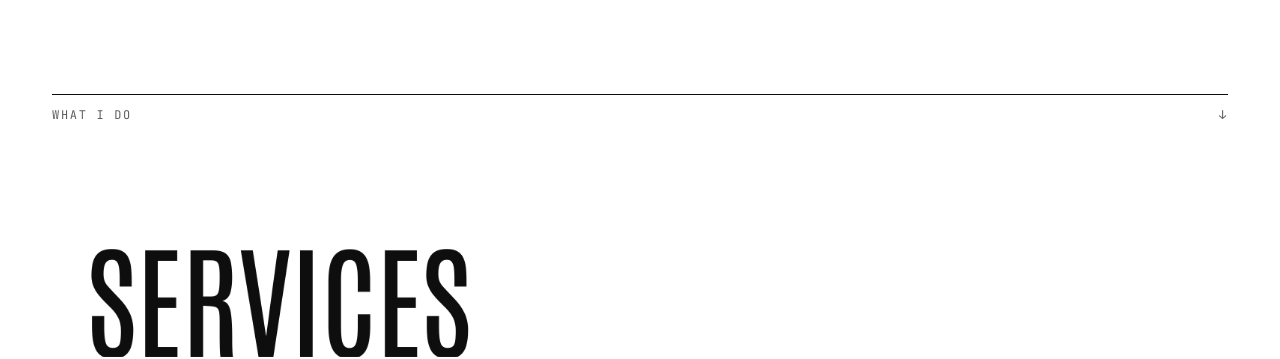
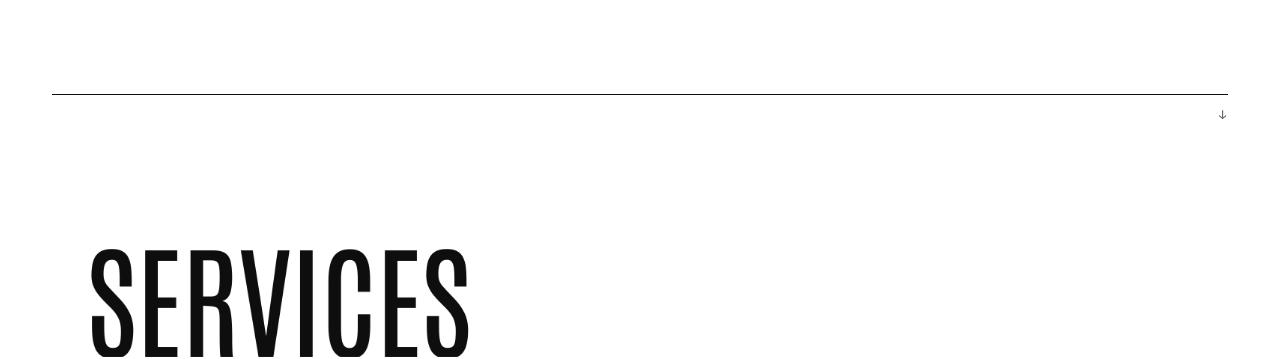
Before and after one commit to Msayed25/mohamed-ewis, a Jekyll site: the page built from about.html, in a window 1280 px wide and 900 px high, scrolled down 732 px. Shown: the part 153-512 px from the top of the window. Built offline with Jekyll 4.4.1, drawn with Linux system fonts in a browser that asks for light colours; some web fonts are replaced.

Commit message:
About: the line above Services without the 'What I do' label

```diff
--- a/about.html
+++ b/about.html
@@ -14,5 +14,5 @@ contact: false
   </div>
 </section>
 
-<div class="ab-rule g" aria-hidden="true"><div><span>What I do</span><span>↓</span></div></div>
+<div class="ab-rule g" aria-hidden="true"><div><span></span><span>↓</span></div></div>
 {% include services.html %}
```
